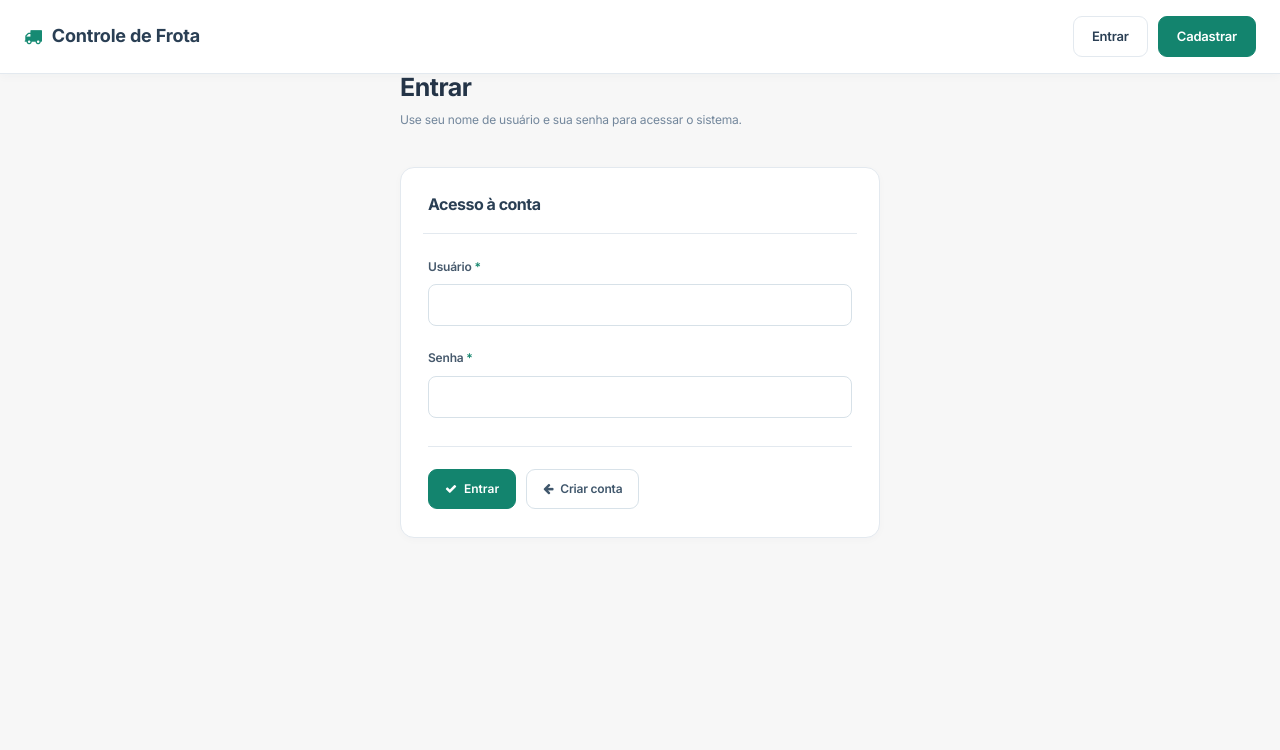
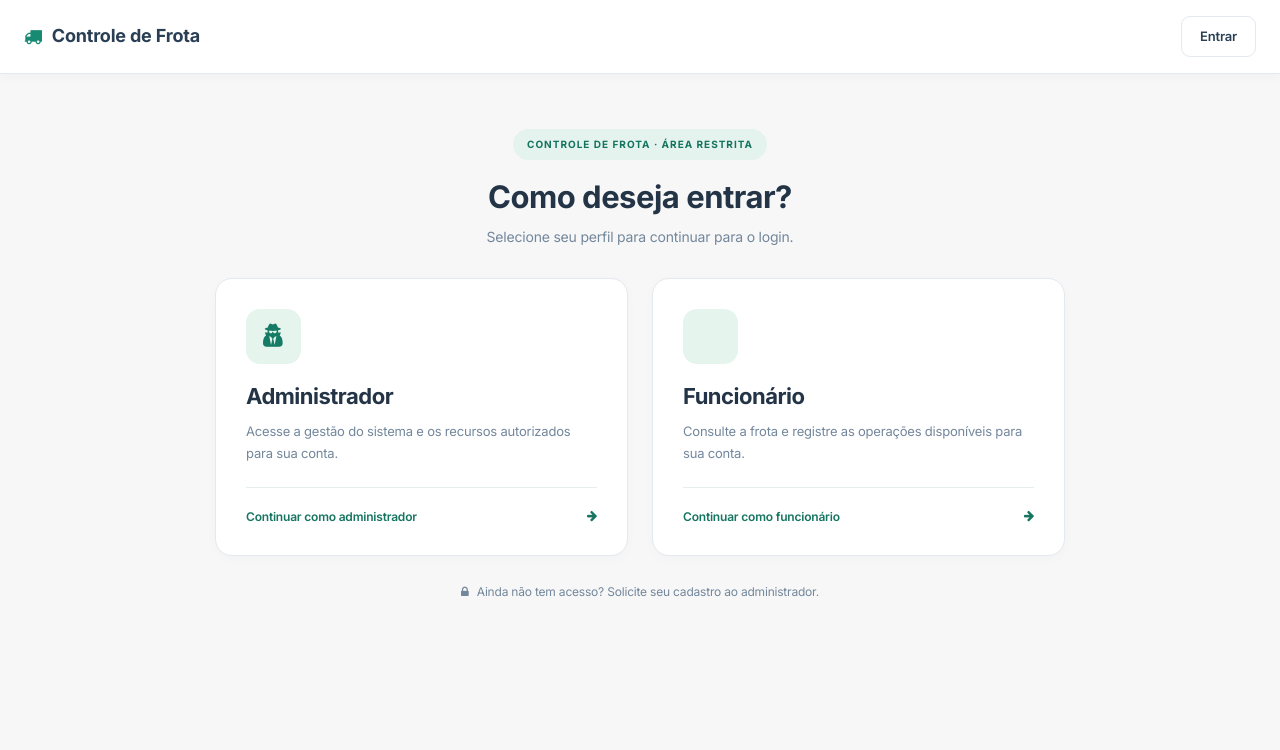
Before and after one commit to anajuliacsalles09/Projeto---Controle-de-Frota, a Django app: page /usuarios/login/ in a window 1280 px wide. Shown: the top 750 px of the page. Run offline with Django 5.2, Linux system fonts and the light colour scheme; some libraries are stand-ins or nearby versions.

Commit message:
Atualiza sistema de controle de frota

```diff
--- a/controle_frota/settings.py
+++ b/controle_frota/settings.py
@@ -77,6 +77,7 @@ TEMPLATES = [
                 'django.template.context_processors.request',
                 'django.contrib.auth.context_processors.auth',
                 'django.contrib.messages.context_processors.messages',
+                'usuario.context_processors.account_permissions',
             ],
         },
     },
--- /dev/null
+++ b/controle_frota/static/css/acesso.css
@@ -0,0 +1,21 @@
+.access-selection { max-width: 850px; margin: 55px auto; text-align: center; }
+.access-eyebrow { display: inline-block; padding: 8px 14px; border-radius: 25px; background: #e4f3ed; color: #14745f; font-size: 10px; font-weight: 700; letter-spacing: 1px; }
+.access-selection h1 { margin: 20px 0 12px; font-size: 31px; }
+.access-intro { color: var(--muted); margin-bottom: 30px; }
+.access-options { display: grid; grid-template-columns: repeat(2, minmax(0, 1fr)); gap: 24px; text-align: left; }
+.access-option { display: block; padding: 30px; border: 1px solid var(--border); border-radius: 17px; background: #fff; box-shadow: 0 3px 12px rgba(35,52,71,.025); color: var(--text); }
+.access-option:hover, .access-option:focus { color: var(--text); border-color: #16866e; background: #f8fcfa; box-shadow: 0 7px 20px rgba(35,52,71,.07); }
+.access-option:focus-visible { outline: 3px solid var(--primary); outline-offset: 4px; }
+.access-option-icon { display: inline-flex; align-items: center; justify-content: center; width: 55px; height: 55px; border-radius: 14px; background: #e6f4ee; color: #157b65; font-size: 25px; }
+.access-option h2 { font-size: 22px; margin: 20px 0 12px; }
+.access-option p { min-height: 44px; color: var(--muted); font-size: 13px; line-height: 1.7; }
+.access-continue { display: flex; align-items: center; justify-content: space-between; gap: 12px; padding-top: 20px; margin-top: 22px; border-top: 1px solid #e6efea; color: #157560; font-size: 12px; font-weight: 600; }
+.access-support { color: var(--muted); font-size: 12px; margin-top: 26px; }
+.access-support i { margin-right: 5px; }
+@media (max-width: 650px) {
+    .access-selection { margin: 25px auto; }
+    .access-selection h1 { font-size: 26px; }
+    .access-options { grid-template-columns: minmax(0, 1fr); gap: 18px; }
+    .access-option { padding: 24px; }
+    .access-option p { min-height: 0; }
+}
--- a/templates/base.html
+++ b/templates/base.html
@@ -27,12 +27,12 @@
     {% block extra_css %}{% endblock %}
 </head>
 
-<body class="{% if user.is_authenticated or public_dashboard %}nav-md{% else %}login{% endif %}">
+<body class="{% if user.is_authenticated %}nav-md{% else %}login{% endif %}">
 
 <div class="container body">
 <div class="main_container">
 
-{% if user.is_authenticated or public_dashboard %}
+{% if user.is_authenticated %}
 
     <!-- MENU LATERAL -->
     <div class="col-md-3 left_col menu_fixed">
@@ -66,86 +66,86 @@
                             </a>
                         </li>
 
-                        {% if public_dashboard or perms.veiculo.view_veiculo or perms.veiculo.add_veiculo %}<li>
+                        {% if perms.veiculo.view_veiculo or perms.veiculo.add_veiculo %}<li>
                             <a>
                                 <i class="fa fa-truck"></i>
                                 Veículos
                                 <span class="fa fa-chevron-down"></span>
                             </a>
                             <ul class="nav child_menu">
-                                {% if public_dashboard or perms.veiculo.view_veiculo %}<li><a href="{% url 'veiculo_list' %}">Listar veículos</a></li>{% endif %}
+                                {% if perms.veiculo.view_veiculo %}<li><a href="{% url 'veiculo_list' %}">Listar veículos</a></li>{% endif %}
                                 {% if perms.veiculo.add_veiculo %}<li><a href="{% url 'veiculo_create' %}">Cadastrar veículo</a></li>{% endif %}
                             </ul>
                         </li>{% endif %}
 
-                        {% if public_dashboard or perms.usuario.view_usuario or perms.usuario.add_usuario %}<li>
+                        {% if perms.usuario.view_usuario or can_register_users %}<li>
                             <a>
                                 <i class="fa fa-users"></i>
                                 Usuários
                                 <span class="fa fa-chevron-down"></span>
                             </a>
                             <ul class="nav child_menu">
-                                {% if public_dashboard or perms.usuario.view_usuario %}<li><a href="{% url 'usuario_list' %}">Listar usuários</a></li>{% endif %}
-                                {% if perms.usuario.add_usuario %}<li><a href="{% url 'usuario_create' %}">Cadastrar usuário</a></li>{% endif %}
+                                {% if perms.usuario.view_usuario %}<li><a href="{% url 'usuario_list' %}">Listar usuários</a></li>{% endif %}
+                                {% if can_register_users %}<li><a href="{% url 'usuario_create' %}">Cadastrar usuário</a></li>{% endif %}
                             </ul>
                         </li>{% endif %}
 
-                        {% if public_dashboard or perms.viagem.view_viagem or perms.viagem.add_viagem %}<li>
+                        {% if perms.viagem.view_viagem or perms.viagem.add_viagem %}<li>
                             <a>
                                 <i class="fa fa-road"></i>
                                 Viagens
                                 <span class="fa fa-chevron-down"></span>
                             </a>
                             <ul class="nav child_menu">
-                                {% if public_dashboard or perms.viagem.view_viagem %}<li><a href="{% url 'viagem_list' %}">Listar viagens</a></li>{% endif %}
+                                {% if perms.viagem.view_viagem %}<li><a href="{% url 'viagem_list' %}">Listar viagens</a></li>{% endif %}
                                 {% if perms.viagem.add_viagem %}<li><a href="{% url 'viagem_create' %}">Cadastrar viagem</a></li>{% endif %}
                             </ul>
                         </li>{% endif %}
 
-                        {% if public_dashboard or perms.abastecimento.view_abastecimento or perms.abastecimento.add_abastecimento %}<li>
+                        {% if perms.abastecimento.view_abastecimento or perms.abastecimento.add_abastecimento %}<li>
                             <a>
                                 <i class="fa fa-tint"></i>
                                 Abastecimentos
                                 <span class="fa fa-chevron-down"></span>
                             </a>
                             <ul class="nav child_menu">
-                                {% if public_dashboard or perms.abastecimento.view_abastecimento %}<li><a href="{% url 'abastecimento_list' %}">Listar abastecimentos</a></li>{% endif %}
+                                {% if perms.abastecimento.view_abastecimento %}<li><a href="{% url 'abastecimento_list' %}">Listar abastecimentos</a></li>{% endif %}
                                 {% if perms.abastecimento.add_abastecimento %}<li><a href="{% url 'abastecimento_create' %}">Cadastrar abastecimento</a></li>{% endif %}
                             </ul>
                         </li>{% endif %}
 
-                        {% if public_dashboard or perms.manutencao.view_manutencao or perms.manutencao.add_manutencao %}<li>
+                        {% if perms.manutencao.view_manutencao or perms.manutencao.add_manutencao %}<li>
                             <a>
                                 <i class="fa fa-wrench"></i>
                                 Manutenções
                                 <span class="fa fa-chevron-down"></span>
                             </a>
                             <ul class="nav child_menu">
-                                {% if public_dashboard or perms.manutencao.view_manutencao %}<li><a href="{% url 'manutencao_list' %}">Listar manutenções</a></li>{% endif %}
+                                {% if perms.manutencao.view_manutencao %}<li><a href="{% url 'manutencao_list' %}">Listar manutenções</a></li>{% endif %}
                                 {% if perms.manutencao.add_manutencao %}<li><a href="{% url 'manutencao_create' %}">Cadastrar manutenção</a></li>{% endif %}
                             </ul>
                         </li>{% endif %}
 
-                        {% if public_dashboard or perms.carga.view_carga or perms.carga.add_carga %}<li>
+                        {% if perms.carga.view_carga or perms.carga.add_carga %}<li>
                             <a>
                                 <i class="fa fa-cubes"></i>
                                 Cargas
                                 <span class="fa fa-chevron-down"></span>
                             </a>
                             <ul class="nav child_menu">
-                                {% if public_dashboard or perms.carga.view_carga %}<li><a href="{% url 'carga_list' %}">Listar cargas</a></li>{% endif %}
+                                {% if perms.carga.view_carga %}<li><a href="{% url 'carga_list' %}">Listar cargas</a></li>{% endif %}
                                 {% if perms.carga.add_carga %}<li><a href="{% url 'carga_create' %}">Cadastrar carga</a></li>{% endif %}
                             </ul>
                         </li>{% endif %}
 
-                        {% if public_dashboard or perms.despesa.view_despesa or perms.despesa.add_despesa %}<li>
+                        {% if perms.despesa.view_despesa or perms.despesa.add_despesa %}<li>
                             <a>
                                 <i class="fa fa-money"></i>
                                 Despesas
                                 <span class="fa fa-chevron-down"></span>
                             </a>
                             <ul class="nav child_menu">
-                                {% if public_dashboard or perms.despesa.view_despesa %}<li><a href="{% url 'despesa_list' %}">Listar despesas</a></li>{% endif %}
+                                {% if perms.despesa.view_despesa %}<li><a href="{% url 'despesa_list' %}">Listar despesas</a></li>{% endif %}
                                 {% if perms.despesa.add_despesa %}<li><a href="{% url 'despesa_create' %}">Cadastrar despesa</a></li>{% endif %}
                             </ul>
                         </li>{% endif %}
@@ -161,7 +161,7 @@
 {% include 'partials/topbar.html' %}
 
     <div class="right_col" role="main"
-         {% if not user.is_authenticated and not public_dashboard %}style="margin-left:0;"{% endif %}>
+         {% if not user.is_authenticated %}style="margin-left:0;"{% endif %}>
 
         <div class="clearfix"></div>
 
@@ -183,7 +183,7 @@
 
     </div>
 
-    {% if user.is_authenticated or public_dashboard %}
+    {% if user.is_authenticated %}
     <!-- RODAPÉ -->
     <footer>
         <div class="pull-right">
--- a/templates/partials/topbar.html
+++ b/templates/partials/topbar.html
@@ -1,7 +1,7 @@
-<header class="top_nav{% if not user.is_authenticated and not public_dashboard %} public-header{% endif %}">
+<header class="top_nav{% if not user.is_authenticated %} public-header{% endif %}">
     <div class="nav_menu site-topbar">
         <div class="site-topbar-brand">
-            {% if user.is_authenticated or public_dashboard %}
+            {% if user.is_authenticated %}
             <button type="button" id="menu_toggle" class="site-menu-toggle"
                     aria-label="Expandir ou recolher menu lateral" aria-controls="sidebar-menu">
                 <i class="fa fa-bars" aria-hidden="true"></i>
@@ -16,8 +16,7 @@
         <nav class="site-auth-actions" aria-label="Acesso à conta">
             {% if not user.is_authenticated %}
             <a href="{% url 'login' %}" class="site-auth-button site-auth-login">Entrar</a>
-            <a href="{% url 'usuario_register' %}" class="site-auth-button site-auth-register">Cadastrar</a>
-            {% elif perms.usuario.add_usuario %}
+            {% elif can_register_users %}
             <a href="{% url 'usuario_create' %}" class="site-auth-button site-auth-register">
                 <i class="fa fa-plus" aria-hidden="true"></i> Cadastrar
             </a>
--- /dev/null
+++ b/templates/usuario/escolher_acesso.html
@@ -0,0 +1,26 @@
+{% extends 'base.html' %}
+{% load static %}
+{% block title %}Escolha seu acesso | Controle de Frota{% endblock %}
+{% block extra_css %}<link rel="stylesheet" href="{% static 'css/acesso.css' %}?v=20261117-1">{% endblock %}
+{% block content %}
+<section class="access-selection" aria-labelledby="access-title">
+    <span class="access-eyebrow">CONTROLE DE FROTA · ÁREA RESTRITA</span>
+    <h1 id="access-title">Como deseja entrar?</h1>
+    <p class="access-intro">Selecione seu perfil para continuar para o login.</p>
+    <div class="access-options">
+        <a href="{{ login_admin_url }}" class="access-option">
+            <span class="access-option-icon"><i class="fa fa-user-secret" aria-hidden="true"></i></span>
+            <h2>Administrador</h2>
+            <p>Acesse a gestão do sistema e os recursos autorizados para sua conta.</p>
+            <span class="access-continue">Continuar como administrador <i class="fa fa-arrow-right" aria-hidden="true"></i></span>
+        </a>
+        <a href="{{ login_funcionario_url }}" class="access-option">
+            <span class="access-option-icon"><i class="fa fa-id-badge" aria-hidden="true"></i></span>
+            <h2>Funcionário</h2>
+            <p>Consulte a frota e registre as operações disponíveis para sua conta.</p>
+            <span class="access-continue">Continuar como funcionário <i class="fa fa-arrow-right" aria-hidden="true"></i></span>
+        </a>
+    </div>
+    <p class="access-support"><i class="fa fa-lock" aria-hidden="true"></i> Ainda não tem acesso? Solicite seu cadastro ao administrador.</p>
+</section>
+{% endblock %}
--- a/usuario/admin.py
+++ b/usuario/admin.py
@@ -1,10 +1,13 @@
 from django.contrib import admin
 from .models import Usuario
-from .permissions import sync_employee_group
+from .permissions import is_administrator, sync_employee_group
 
 
 @admin.register(Usuario)
 class UsuarioAdmin(admin.ModelAdmin):
+    def has_add_permission(self, request):
+        return is_administrator(request.user) and super().has_add_permission(request)
+
     def save_related(self, request, form, formsets, change):
         super().save_related(request, form, formsets, change)
         # O admin salva os grupos depois de post_save: mantenha o grupo padrão.
--- /dev/null
+++ b/usuario/context_processors.py
@@ -0,0 +1,8 @@
+from .permissions import is_administrator
+
+
+def account_permissions(request):
+    return {
+        'can_register_users': is_administrator(request.user)
+        and request.user.has_perm('usuario.add_usuario'),
+    }
--- a/usuario/templates/usuario/login.html
+++ b/usuario/templates/usuario/login.html
@@ -1,7 +1,10 @@
 {% extends 'crud/form.html' %}
-{% block title %}Entrar | Controle de Frota{% endblock %}
-{% block form_heading %}Entrar{% endblock %}
+{% block title %}Entrar como {{ perfil_label }} | Controle de Frota{% endblock %}
+{% block form_heading %}Entrar como {{ perfil_label }}{% endblock %}
 {% block form_description %}Use seu nome de usuário e sua senha para acessar o sistema.{% endblock %}
 {% block form_panel_title %}Acesso à conta{% endblock %}
 {% block form_page_class %}auth-form-page auth-form-page-narrow{% endblock %}
-{% block form_actions %}{% include 'partials/form_actions.html' with submit_label='Entrar' cancel_url='usuario_register' cancel_label='Criar conta' %}{% endblock %}
+{% block form_actions %}
+<button type="submit" class="btn btn-success"><i class="fa fa-sign-in" aria-hidden="true"></i> Entrar</button>
+<a href="{{ escolha_acesso_url }}" class="btn btn-default"><i class="fa fa-arrow-left" aria-hidden="true"></i> Trocar perfil</a>
+{% endblock %}
--- a/usuario/templates/usuario/usuario_list.html
+++ b/usuario/templates/usuario/usuario_list.html
@@ -12,7 +12,7 @@
     </div>
 
     <div class="title_right">
-        {% if perms.usuario.add_usuario %}<a href="{% url 'usuario_create' %}" class="btn btn-success pull-right">
+        {% if can_register_users %}<a href="{% url 'usuario_create' %}" class="btn btn-success pull-right">
             <i class="fa fa-user-plus"></i> Novo usuário
         </a>{% endif %}
     </div>
--- a/usuario/urls.py
+++ b/usuario/urls.py
@@ -5,18 +5,12 @@ from . import views
 
 
 urlpatterns = [
-    # Cadastro público
+    # Endereço antigo de cadastro: acesso restrito aos administradores.
     path('registrar/', views.usuario_register, name='usuario_register'),
 
     # Login e logout
-    path(
-        'login/',
-        auth_views.LoginView.as_view(
-            template_name='usuario/login.html',
-            redirect_authenticated_user=True
-        ),
-        name='login'
-    ),
+    path('login/', views.escolher_acesso, name='login'),
+    path('login/<str:perfil>/', views.PerfilLoginView.as_view(), name='login_perfil'),
 
     path(
         'logout/',
--- a/usuario/views.py
+++ b/usuario/views.py
@@ -2,46 +2,76 @@
 from django.shortcuts import render, redirect, get_object_or_404
 from django.contrib.auth.decorators import login_required, permission_required
 from django.contrib import messages
+from django.contrib.auth.views import LoginView
+from django.core.exceptions import PermissionDenied
+from django.http import Http404
+from django.urls import reverse
+from django.utils.http import urlencode, url_has_allowed_host_and_scheme
+from django.views.decorators.http import require_GET
 
 from .models import Usuario
+from .permissions import is_administrator
 from .forms import (
     UsuarioForm,
-    UsuarioRegistroForm,
+    PerfilAuthenticationForm,
     UsuarioUpdateForm
 )
 
 
-def usuario_register(request):
+def _proximo_destino(request):
+    destino = request.GET.get('next', '') or request.POST.get('next', '')
+    if url_has_allowed_host_and_scheme(
+        destino, allowed_hosts={request.get_host()}, require_https=request.is_secure()
+    ):
+        return destino
+    return ''
 
+
+def _url_acesso(nome, destino, **kwargs):
+    url = reverse(nome, kwargs=kwargs or None)
+    return f'{url}?{urlencode({"next": destino})}' if destino else url
+
+
+@require_GET
+def escolher_acesso(request):
     if request.user.is_authenticated:
         return redirect('dashboard')
+    destino = _proximo_destino(request)
+    return render(request, 'usuario/escolher_acesso.html', {
+        'login_admin_url': _url_acesso('login_perfil', destino, perfil='admin'),
+        'login_funcionario_url': _url_acesso('login_perfil', destino, perfil='funcionario'),
+    })
 
-    if request.method == 'POST':
-        form = UsuarioRegistroForm(request.POST)
 
-        if form.is_valid():
-            form.save()
+class PerfilLoginView(LoginView):
+    template_name = 'usuario/login.html'
+    authentication_form = PerfilAuthenticationForm
+    redirect_authenticated_user = True
 
-            messages.success(
-                request,
-                'Conta criada com sucesso! Faça login para acessar.'
-            )
+    def dispatch(self, request, *args, **kwargs):
+        if kwargs['perfil'] not in PerfilAuthenticationForm.PERFIS:
+            raise Http404('Perfil de acesso inválido.')
+        return super().dispatch(request, *args, **kwargs)
 
-            return redirect('login')
-        else:
-            messages.error(
-                request,
-                'Não foi possível criar a conta. Verifique os campos.'
-            )
+    def get_form_kwargs(self):
+        kwargs = super().get_form_kwargs()
+        kwargs['perfil'] = self.kwargs['perfil']
+        return kwargs
 
-    else:
-        form = UsuarioRegistroForm()
+    def get_context_data(self, **kwargs):
+        context = super().get_context_data(**kwargs)
+        context['perfil_label'] = PerfilAuthenticationForm.PERFIS[self.kwargs['perfil']]
+        context['escolha_acesso_url'] = _url_acesso('login', _proximo_destino(self.request))
+        return context
 
-    return render(
-        request,
-        'usuario/usuario_register.html',
-        {'form': form}
-    )
+
+@login_required
+@permission_required('usuario.add_usuario', raise_exception=True)
+def usuario_register(request):
+    if not is_administrator(request.user):
+        raise PermissionDenied
+    # Compatibilidade com o endereço antigo, agora sem cadastro público.
+    return redirect('usuario_create')
 
 
 @login_required
@@ -75,6 +105,8 @@ def usuario_list(request):
 @login_required
 @permission_required('usuario.add_usuario', raise_exception=True)
 def usuario_create(request):
+    if not is_administrator(request.user):
+        raise PermissionDenied
 
     if request.method == 'POST':
         form = UsuarioForm(request.POST)
```
Also changed, not shown: controle_frota/views.py (+9 -6 lines), templates/dashboard.html (+3 -5 lines), usuario/forms.py (+20 -1 lines), usuario/permissions.py (+10 -0 lines), README.md.
